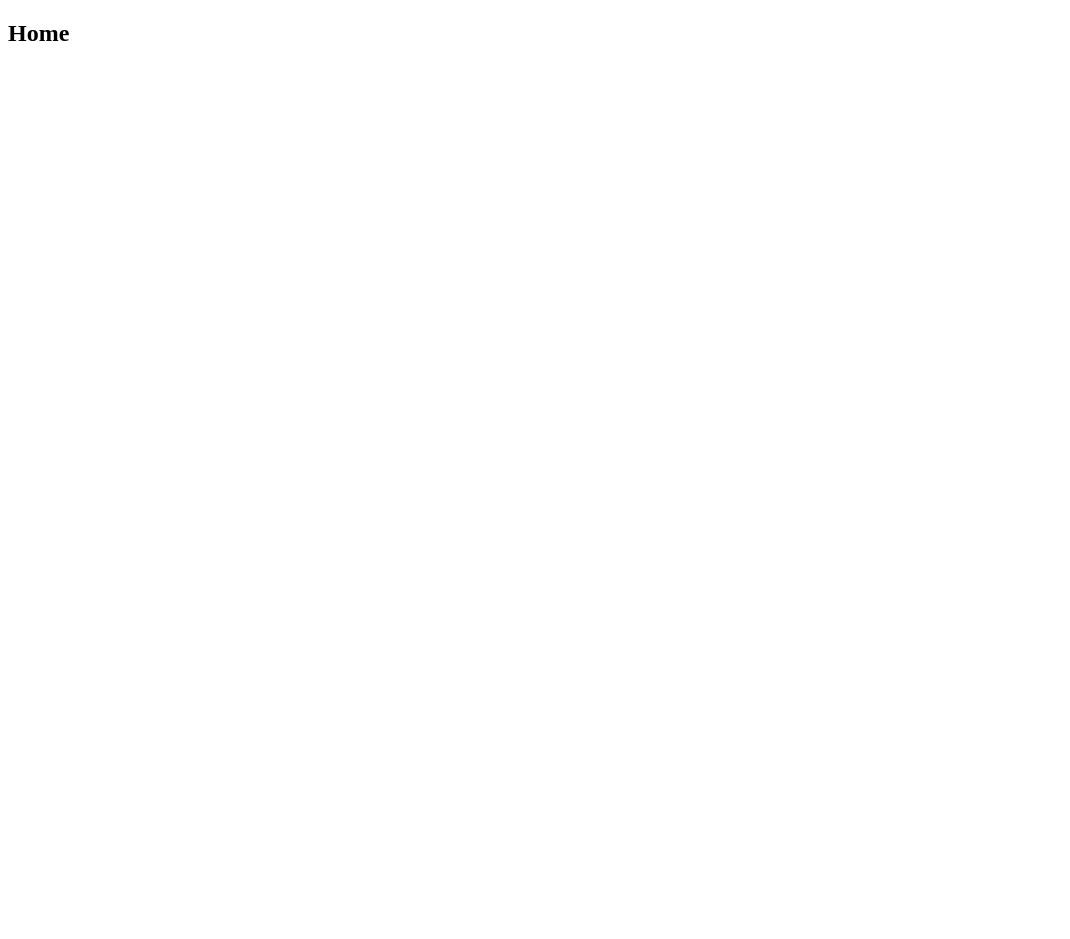
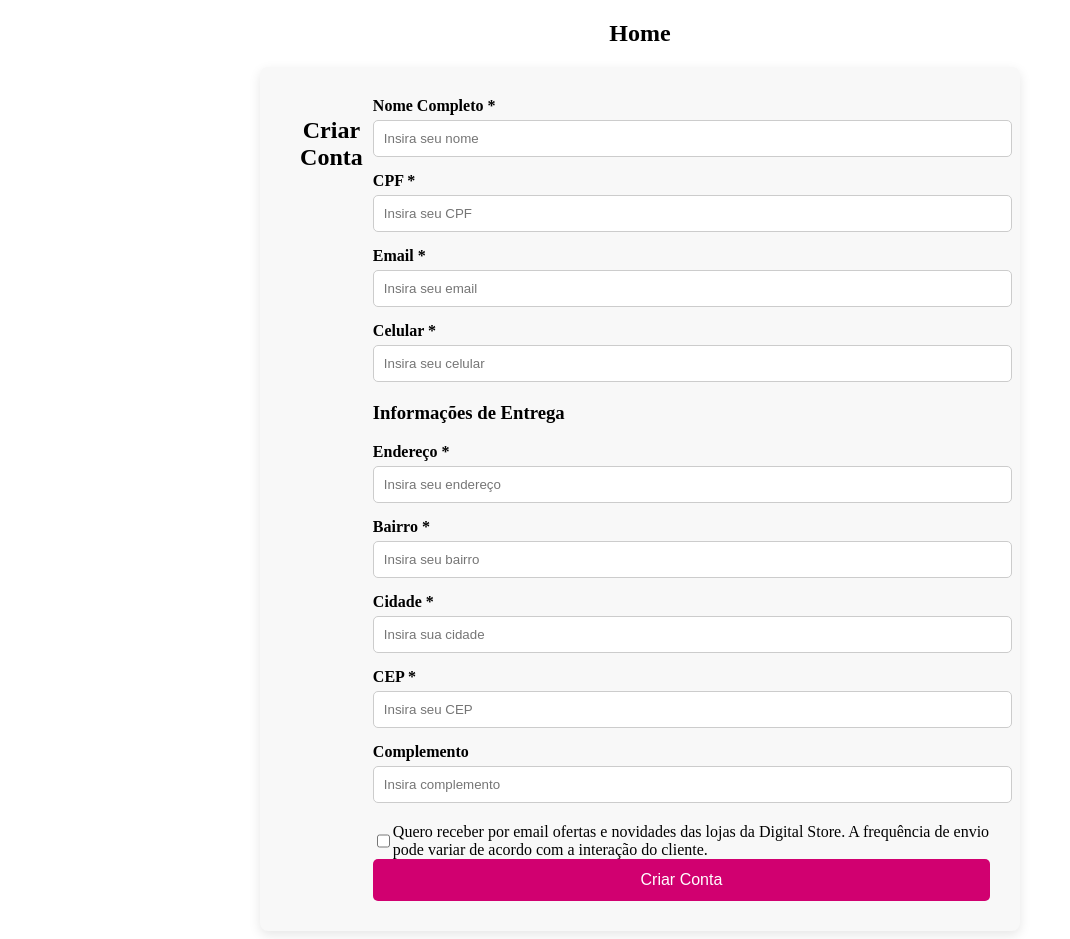
Before and after one commit to ArthurAgDuarte/projeto-final-gt, a React (Vite) app: page / in a window 1280 px wide. Shown: the whole page, without its empty margins (0-1070 px from the left). Before the commit the page ends 800 px from the top, so only its background shows below. Built offline with nearby package versions, Linux system fonts and the light colour scheme.

Commit message:
primeira parte

```diff
--- a/src/App.jsx
+++ b/src/App.jsx
@@ -1,12 +1,15 @@
-// Importa o BrowserRouter e chama de Router (alias == apelido)
+
+
 import { BrowserRouter as Router } from "react-router-dom";
 import AppRoutes from "./Routes/AppRoutes";
-
+import React from 'react';
+import FormCadastro from "./Components/AppFormulario/FormCadastro";
 
 export default function App() {
   return (
     <Router>
         <AppRoutes/>
+        <FormCadastro/>
     </Router>
   );
 }
--- /dev/null
+++ b/src/Components/AppFormulario/FormCadastro.css
@@ -0,0 +1,86 @@
+
+
+.form-cadastro-container {
+  display: flex;
+  max-width: 700px;
+  margin: auto;
+  background-color: #f8f8f8;
+  padding: 30px;
+  border-radius: 8px;
+  box-shadow: 0 4px 12px rgba(0, 0, 0, 0.1);
+}
+
+
+
+h2 {
+  text-align: center;
+  margin-bottom: 20px;
+}
+
+
+
+.section {
+  margin-bottom: 20px;
+}
+
+
+
+
+.form-group {
+  margin-bottom: 15px;
+}
+
+
+
+.form-group label {
+  display: block;
+  font-weight: 600;
+  margin-bottom: 5px;
+}
+
+
+
+.form-group input {
+  width: 100%;
+  padding: 10px;
+  border-radius: 5px;
+  border: 1px solid #ccc;
+}
+
+
+
+.checkbox-group {
+  display: flex;
+  align-items: center;
+}
+
+
+
+.checkbox-group label {
+  margin-left: 10px;
+  font-size: 14px;
+}
+
+
+
+.submit-button {
+  width: 100%;
+  padding: 12px;
+  background-color: #d10070;
+  color: white;
+  border: none;
+  border-radius: 5px;
+  cursor: pointer;
+  font-size: 16px;
+}
+
+
+
+.submit-button:hover {
+  background-color: #b0005e;
+}
+
+.email-loja {
+  display: flex;
+  padding: 0,5rem;
+}
--- /dev/null
+++ b/src/Components/AppFormulario/FormCadastro.jsx
@@ -0,0 +1,83 @@
+import React from 'react';
+import './FormCadastro.css';
+
+export default function FormCadastro() {
+  return (
+  <>
+    <div className="form-cadastro-container">
+
+      <h2>Criar Conta</h2>
+      <form>
+
+        <div className="section">
+
+
+          <div className="form-group">
+            <label>Nome Completo *</label>
+            <input type="text" placeholder="Insira seu nome" required />
+          </div>
+
+
+          <div className="form-group">
+            <label>CPF *</label>
+            <input type="text" placeholder="Insira seu CPF" required />
+          </div>
+
+
+          <div className="form-group">
+            <label>Email *</label>
+            <input type="email" placeholder="Insira seu email" required />
+          </div>
+
+
+          <div className="form-group">
+            <label>Celular *</label>
+            <input type="tel" placeholder="Insira seu celular" required />
+          </div>
+        </div>
+
+        <div className="section">
+          <h3>Informações de Entrega</h3>
+          <div className="form-group">
+            <label>Endereço *</label>
+            <input type="text" placeholder="Insira seu endereço" required />
+          </div>
+
+
+          <div className="form-group">
+            <label>Bairro *</label>
+            <input type="text" placeholder="Insira seu bairro" required />
+          </div>
+
+
+          <div className="form-group">
+            <label>Cidade *</label>
+            <input type="text" placeholder="Insira sua cidade" required />
+          </div>
+
+
+          <div className="form-group">
+            <label>CEP *</label>
+            <input type="text" placeholder="Insira seu CEP" required />
+          </div>
+
+
+          <div className="form-group">
+            <label>Complemento</label>
+            <input type="text" placeholder="Insira complemento" />
+          </div>
+        </div>
+
+        <div className="email-loja">
+          <input type="checkbox" id="newsletter" />
+          <label htmlFor="newsletter">
+            Quero receber por email ofertas e novidades das lojas da Digital Store. A frequência de envio pode variar de acordo com a interação do cliente.
+          </label>
+        </div>
+
+        <button type="submit" className="submit-button">Criar Conta</button>
+      </form>
+    </div>
+  </>
+  );
+}
```
